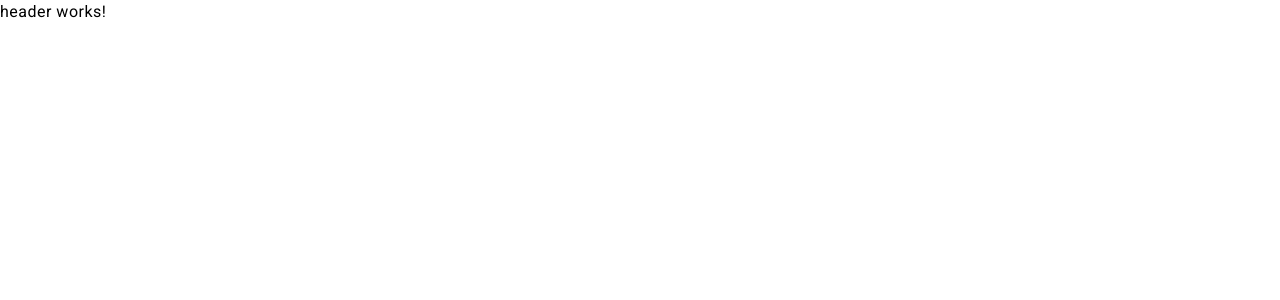
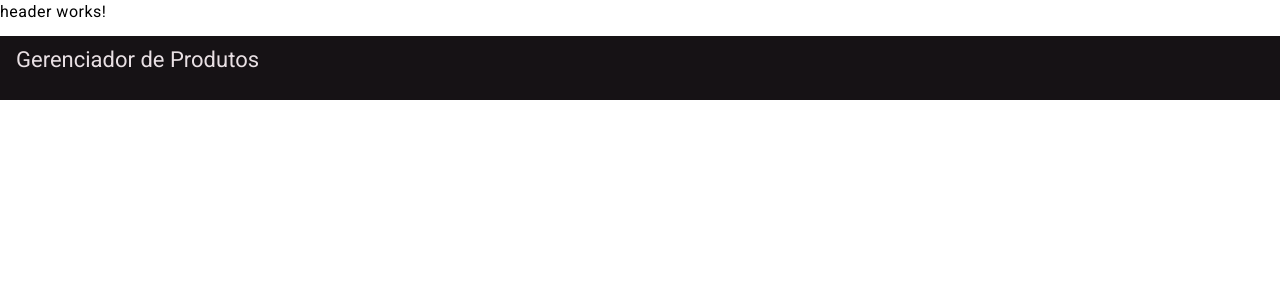
Before and after one commit to juanalenca/product-store, an Angular app: page / in a window 1280 px wide. Shown: the top 300 px of the page. Built offline with nearby package versions, Linux system fonts and the light colour scheme.

Commit message:
feat: adiciona MatToolBar ao componente Header

```diff
--- a/src/app/shared/components/header/header.component.html
+++ b/src/app/shared/components/header/header.component.html
@@ -1 +1,5 @@
 <p>header works!</p>
+
+<mat-toolbar>
+  <p>Gerenciador de Produtos</p>
+</mat-toolbar>
--- a/src/app/shared/components/header/header.component.ts
+++ b/src/app/shared/components/header/header.component.ts
@@ -1,9 +1,10 @@
 import { Component } from '@angular/core';
+import {MatToolbarModule} from "@angular/material/toolbar";
 
 @Component({
   selector: 'app-header',
   standalone: true,
-  imports: [],
+  imports: [MatToolbarModule],
   templateUrl: './header.component.html',
   styleUrl: './header.component.scss'
 })
```
